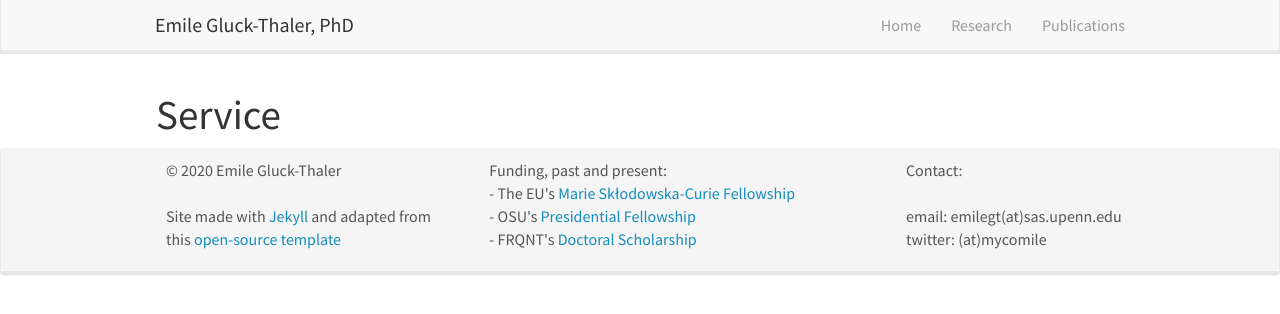
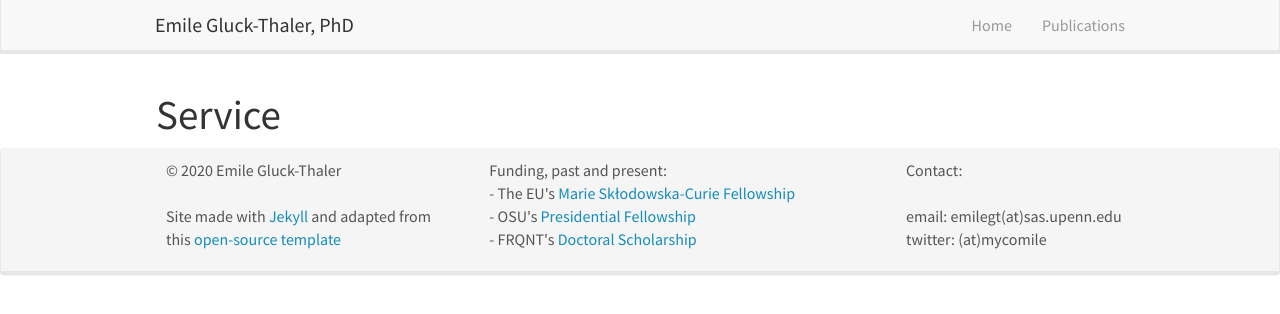
Before and after one commit to guidopuccetti/guidopuccetti.github.io, a Jekyll site: the page built from _pages/service.md, in a window 1280 px wide. Shown: the top 314 px of the page. Built offline with Jekyll 4.4.1, drawn with Linux system fonts in a browser that asks for light colours; nearby versions of some CDN libraries.

Commit message:
publist update test

```diff
--- a/_data/publist.yml
+++ b/_data/publist.yml
@@ -86,7 +86,7 @@
     url: https://onlinelibrary.wiley.com/doi/full/10.1002/evl3.42
     display:  Evolution Letters 2.2 (2018)
   highlight:
-  news1: Featured by <a href="https://www.theatlantic.com/science/archive/2017/08/how-mushrooms-became-magic/537789/">Ed Yong in The Atlantic</a> and by <a href="https://www.merlinsheldrake.com/entangled-life">Merlin Sheldrake in "Entangled Life"</a>
+  news1: Featured by <a style="color:#FF0000; text-decoration:underline"" href="https://www.theatlantic.com/science/archive/2017/08/how-mushrooms-became-magic/537789/">Ed Yong in The Atlantic</a> and by <a style="color:#FF0000; text-decoration:underline"" href="https://www.merlinsheldrake.com/entangled-life">Merlin Sheldrake in "Entangled Life"</a>
 
 - title: "Genes of the de novo and Salvage Biosynthesis Pathways of Vitamin B6 are Regulated under Oxidative Stress in the Plant Pathogen Rhizoctonia solani"
   image: rhizoc.png
--- a/_includes/header.html
+++ b/_includes/header.html
@@ -13,7 +13,6 @@
 	<div class="collapse navbar-collapse" id="navbar-collapse-1">
 	  <ul class="nav navbar-nav navbar-right">
 		<li><a href="{{ site.url }}{{ site.baseurl }}/">Home</a></li>
-		<li><a href="{{ site.url }}{{ site.baseurl }}/research">Research</a></li>
 		<li><a href="{{ site.url }}{{ site.baseurl }}/publications">Publications</a></li>
 	  </ul>
 	</div>
```
Also changed, not shown: _pages/publications.md (+1 -1 lines).
